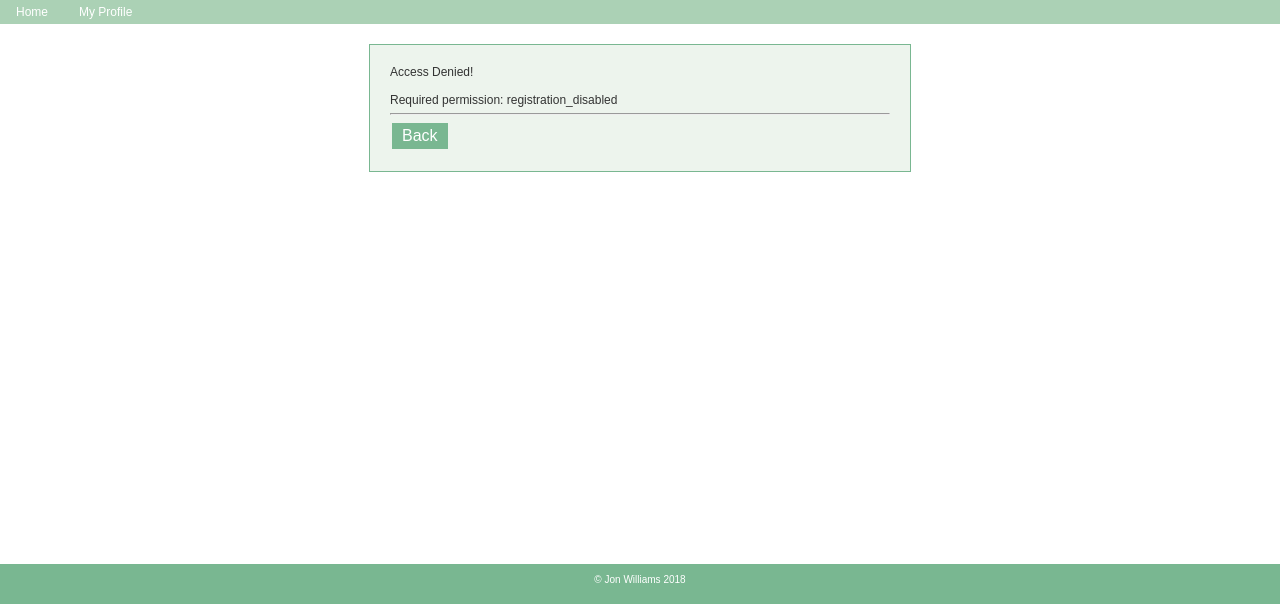
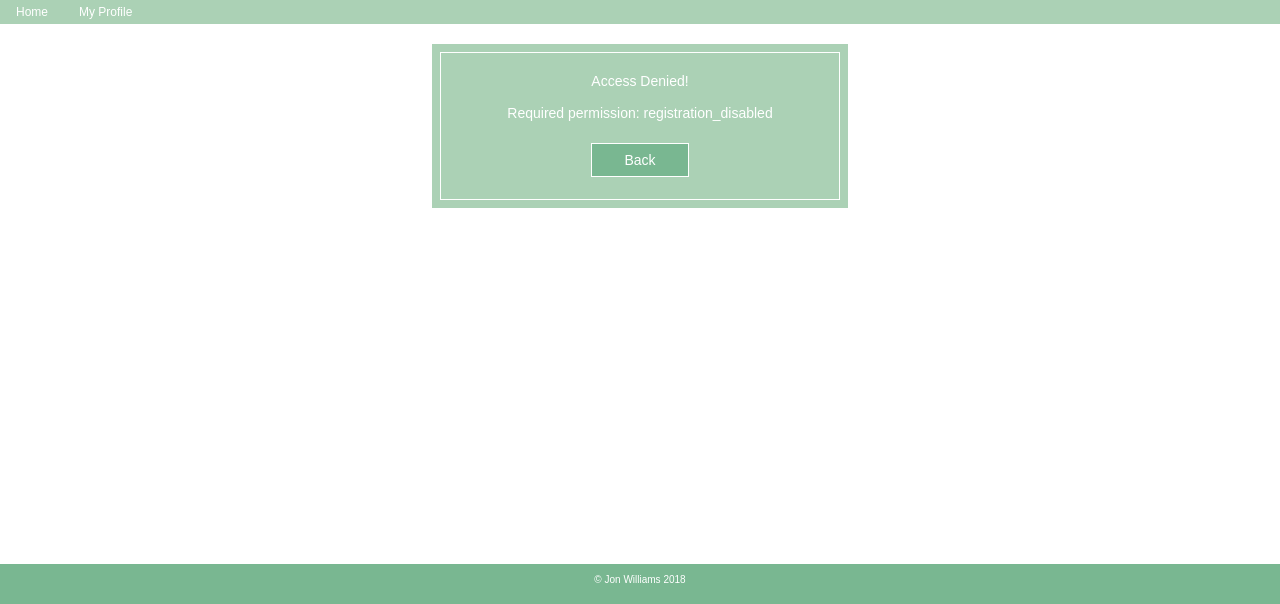
Before and after one commit to GibsonStudio/NatureTrail, a CodeIgniter app: page /ntrail/access_denied/index/registration_disabled in a window 1280 px wide. Shown: the part 80-684 px from the top of the page. Run offline with CodeIgniter, Linux system fonts and the light colour scheme; data comes from the database, SQL or seed files in the repository.

Commit message:
modified message box

```diff
--- a/application/views/message.php
+++ b/application/views/message.php
@@ -1,14 +1,18 @@
 <?php if ( ! defined('BASEPATH')) exit('No direct script access allowed'); ?>
 
-<div class="message">
+<div id="message-box-container">
+
+  <div id="message-box">
+
+    <!-- message text -->
+    <div id="message-text"><?php echo $message_text; ?></div>
+
+    <!-- buttons -->
+    <div id="buttons-container">
     <?php
-
-    echo $message_text;
 
     if (isset($buttons))
     {
-
-        echo '<hr />';
 
         foreach ($buttons as $button)
         {
@@ -28,16 +32,10 @@
                     }
 
                     $back_level = 1;
-
-                    if (isset($button['back_level']))
-                    {
-                        $back_level = $button['back_level'];
-                    }
-
+                    if (isset($button['back_level'])) { $back_level = $button['back_level']; }
                     echo '<a href="javascript:history.go(-'.$back_level.');" class="button">'.$text.'</a>';
 
                 }
-
 
             }
             else
@@ -49,6 +47,7 @@
         }
 
     }
-
     ?>
-</div>
+    </div> <!-- #buttons-container -->
+  </div> <!-- #message-box -->
+</div> <!-- #message-box-container -->
--- a/css/style.css
+++ b/css/style.css
@@ -123,6 +123,17 @@ body {
 
 
 
+/* **** message boxes **** */
+#message-text { color:#ffffff; text-align:center; font-size:14px; margin-bottom:20px; }
+#message-box-container { background-color:#ABD1B5; width:400px; margin:auto; padding:8px; }
+#message-box { border:1px solid #ffffff; padding:20px; }
+#buttons-container { text-align:center; }
+#message-box .button { color:#ffffff; background-color:#79B791; min-width:80px; padding:8px; font-size:14px; border:1px solid #ffffff; text-align:center; cursor:pointer; }
+#message-box .button:hover { background:rgba(255, 255, 255, 0.1); }
+
+
+
+
 /* **** help **** */
 
 #overlay {
@@ -142,14 +153,11 @@ body {
   display:inline-block; background-color:#79B791; color:#ffffff; padding:4px 10px; margin:2px; font-size:16px; border:none; cursor:pointer;
   text-decoration:none; -webkit-appearance:none; -webkit-border-radius:0;
 }
-
 .button:hover { background:#fdbc5f; }
-
 .button_small {
     display:inline-block; background-color:#79B791; color:#ffffff; padding:2px 4px; margin:2px; font-size:10px;
     border:none; cursor:pointer; text-decoration:none;
 }
-
 .button_small:hover { background:#fdbc5f; }
 
 
@@ -210,7 +218,7 @@ body {
 /* **** Profiles **** */
 
 .profile_pic { width:120px; height:120px; border:1px solid #79B791; }
-.profile_name { font-size:20px; font-weight:bold; padding:10px; vertical-align:bottom; width:100%; color:#1777ff; }
+.profile_name { font-size:20px; font-weight:bold; padding:10px; vertical-align:bottom; width:100%; color:#79B791; }
 .profile_image_constraints { font-size:12px; text-align:left; padding:0 0 20px 0; }
 
 
```
